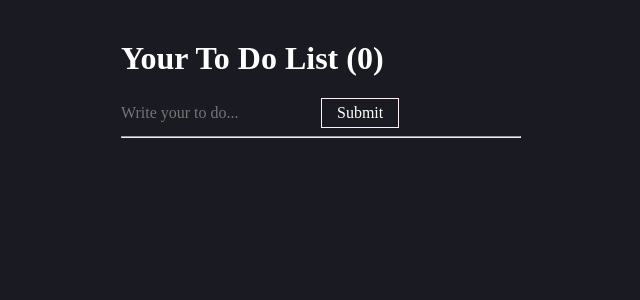
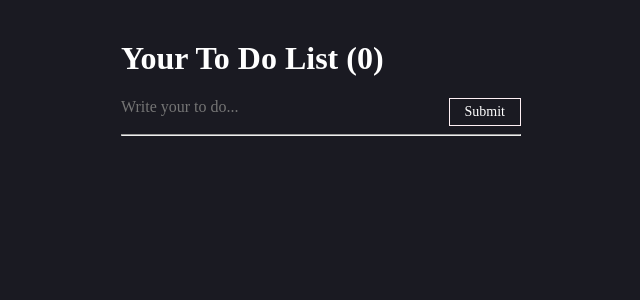
Before and after one commit to bomida/react-beginner, a React (Create React App) app: page / in a window 1280 px wide. Shown: the top 300 px of the page, without its empty margins (319-959 px from the left). Built offline with nearby package versions, Linux system fonts and the light colour scheme.

Commit message:
Readme file 수정

```diff
--- a/src/todolist/Todolist.css
+++ b/src/todolist/Todolist.css
@@ -6,11 +6,14 @@
 .input-text {
   all: unset;
   width: 200px;
+  margin-bottom: 10px;
 }
 
-.input-button {
+.input-button{
   all: unset;
+  float: right;
   cursor: pointer;
+  font-size: 14px;
   border: 1px solid lavenderblush;
   padding: 5px 15px;
   transition: .2s ease-in-out;
@@ -24,12 +27,16 @@
 ul{
   display: block;
   margin-top: 0px;
+  padding: 0;
+  list-style: none;
 }
 
 ul li {
   color: aliceblue;
+  margin-bottom: 20px;
 }
 
 ul li button {
+  all: unset;
   float: right;
 }
```
Also changed, not shown: 1 other file (tests, documents, lock files or other folders).
